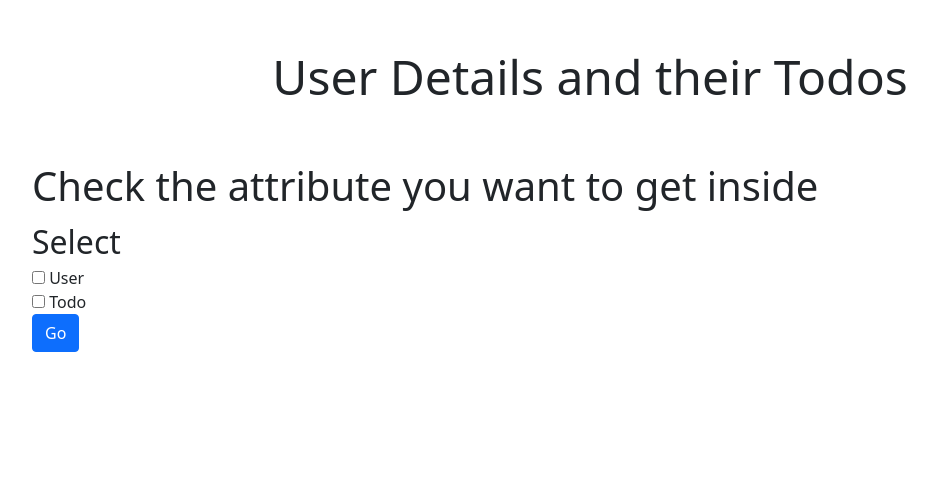
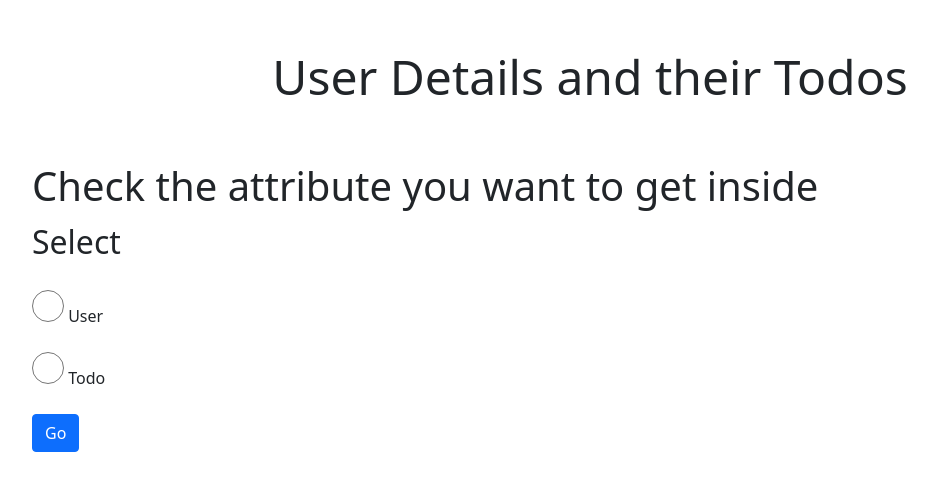
Before and after one commit to Savisrisundar/FASTAPI_TEST, a Python web app: template test_app/templates/first_page.html in a window 1280 px wide. Shown: the top 491 px of the page, without its empty margins (50-987 px from the left). Run offline with Jinja, Linux system fonts and the light colour scheme; the template is opened without the code that fills it, so the values that code supplies are empty.

Commit message:
2nd commit

```diff
--- a/test_app/templates/first_page.html
+++ b/test_app/templates/first_page.html
@@ -2,15 +2,30 @@
 {%block content%}
 <h1>Check the attribute you want to get inside</h1>
 
+<head>
+    <title>My HTML Page</title>
+    <style>
+      input[type="radio"] {
+        font-size: 2rem;
+        width: 2rem;
+        height: 2rem;
+      }
+      input[value="User"]{
+        font-size: 2rem;
+      }
+    </style>
+  </head>
+<body>
 <form action="/USER" method="get">
     <label style="font-size: 2rem;" for="Select">Select</label><br>
-    <input type="checkbox" name="User" value="User">
-    <label>User</label><br>
-    <input type="checkbox" name="User" value="Todo">
+   <br> <input type="radio" name="User" value="User">
+    <label>User</label></br>
+   <br> <input type="radio" name="User" value="Todo">
     <label>Todo</label><br>
-    <input type = "submit" value = "Go" class="btn btn-primary mb-1"/>
-</form>
+   <br> <input type = "submit" value = "Go" class="btn btn-primary mb-1"/></br>
+  </form>
 
+</body>
 
 
 
```
